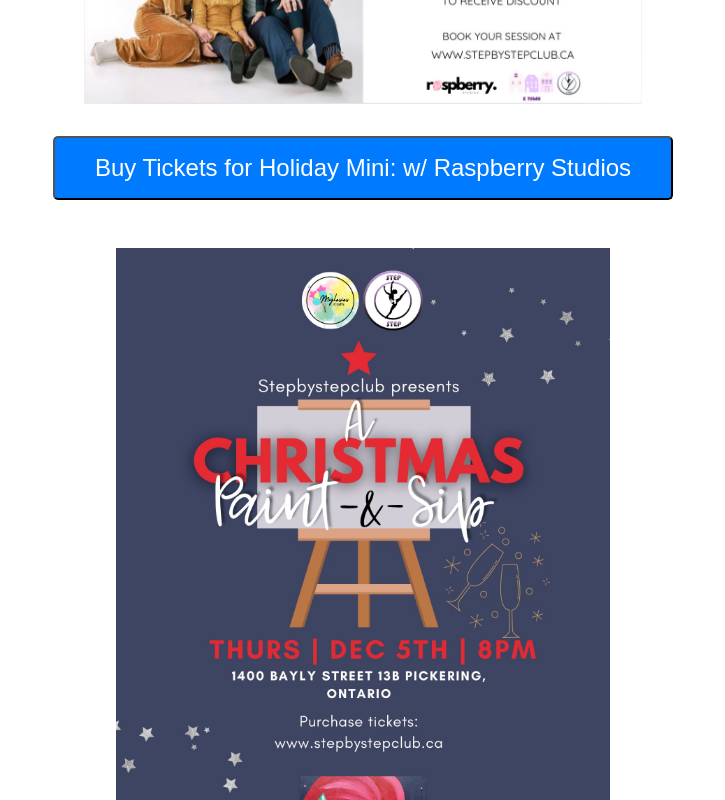
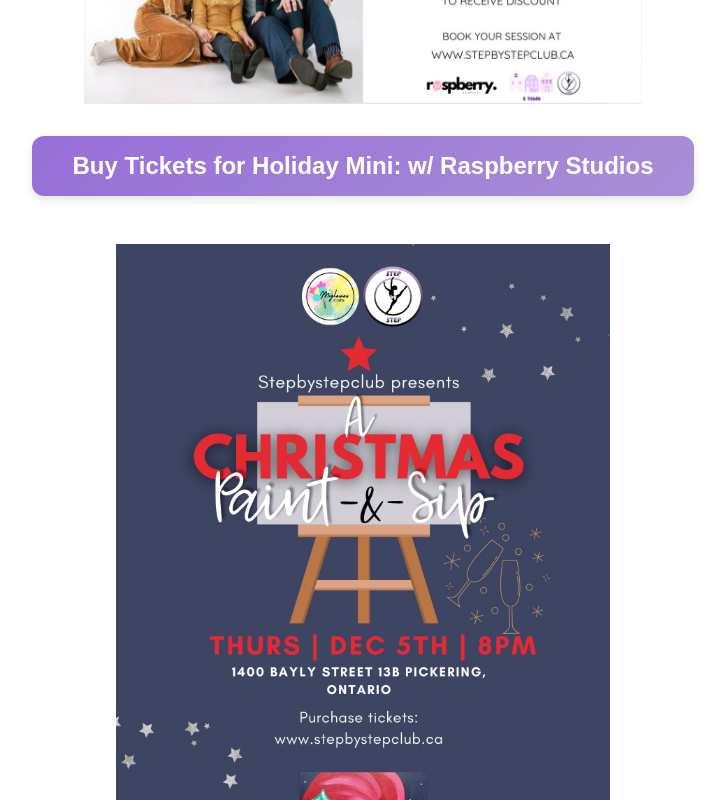
Before and after one commit to ralphdaryn/stepbystepstars, a React (Create React App) app in the folder client/: page /specialevents in a window 1280 px wide. Shown: the part 1640-2440 px from the top of the page, without its empty margins (277-1002 px from the left). Built offline with nearby package versions, Linux system fonts and the light colour scheme.

Commit message:
remove buttonf or christmas market and replace button color for special events

```diff
--- a/client/src/components/ImageCarouselEvent/ImageCarouselEvent.js
+++ b/client/src/components/ImageCarouselEvent/ImageCarouselEvent.js
@@ -95,6 +95,76 @@
 
 // export default ImageCarouselTwo;
 
+// import "./ImageCarouselEvent.scss";
+// import eventCarousel1 from "../../assets/images/carouselTwo1.jpeg";
+// import eventCarousel2 from "../../assets/images/carouselTwo2.jpeg";
+// import eventCarousel3 from "../../assets/images/carouselTwo3.jpeg";
+// import eventCarousel4 from "../../assets/images/carouselTwo4.jpeg";
+// import eventCarousel5 from "../../assets/images/carouselTwo5.jpeg";
+
+// const ImageCarouselTwo = ({ handleCheckout }) => {
+//   const carouselEvents = [
+//     {
+//       src: eventCarousel1,
+//       eventName: "Holiday Mini: w/ Raspberry Studios",
+//       tickets: 1,
+//       price: 150,
+//     },
+//     {
+//       src: eventCarousel2,
+//       eventName: "Holly Jolly Stokes: Holiday Sip and Paint for Moms",
+//       tickets: 1,
+//       price: 40,
+//     },
+//     {
+//       src: eventCarousel3,
+//       eventName: "Christmas Minis w/ Fazs Photography",
+//       tickets: 1,
+//       price: 150,
+//     },
+//     {
+//       src: eventCarousel4,
+//       eventName: "Cheers to the Holidays: Cocktail Crafting for Moms",
+//       tickets: 1,
+//       price: 60,
+//     },
+//     {
+//       src: eventCarousel5,
+//       eventName: "Step into Christmas: Family Christmas Market",
+//       tickets: 1,
+//       price: 15,
+//     },
+//   ];
+
+//   return (
+//     <div className="image-carousel-event">
+//       {carouselEvents.map((event, index) => (
+//         <div key={index} className="image-carousel-event__item">
+//           <div className="image-carousel-event__container">
+//             <img
+//               className="image-carousel-event__image"
+//               src={event.src}
+//               alt={event.eventName}
+//             />
+//           </div>
+//           <div className="image-carousel-event__button-container">
+//             <button
+//               className="image-carousel-event__button"
+//               onClick={() =>
+//                 handleCheckout(event.eventName, event.tickets, event.price)
+//               }
+//             >
+//               Buy Tickets for {event.eventName}
+//             </button>
+//           </div>
+//         </div>
+//       ))}
+//     </div>
+//   );
+// };
+
+// export default ImageCarouselTwo;
+
 import "./ImageCarouselEvent.scss";
 import eventCarousel1 from "../../assets/images/carouselTwo1.jpeg";
 import eventCarousel2 from "../../assets/images/carouselTwo2.jpeg";
@@ -148,6 +218,7 @@ const ImageCarouselTwo = ({ handleCheckout }) => {
             />
           </div>
           <div className="image-carousel-event__button-container">
+            {index < carouselEvents.length - 1 && ( // Exclude the last button
               <button
                 className="image-carousel-event__button"
                 onClick={() =>
@@ -156,6 +227,7 @@ const ImageCarouselTwo = ({ handleCheckout }) => {
               >
                 Buy Tickets for {event.eventName}
               </button>
+            )}
           </div>
         </div>
       ))}
--- a/client/src/components/ImageCarouselEvent/ImageCarouselEvent.scss
+++ b/client/src/components/ImageCarouselEvent/ImageCarouselEvent.scss
@@ -99,6 +99,96 @@
 //   }
 // }
 
+// .image-carousel-event {
+//   width: 100%;
+//   margin: 0 auto;
+
+//   &__item {
+//     margin-bottom: 2rem;
+//     text-align: center;
+
+//     @include tablet {
+//       margin-bottom: 2.5rem;
+//     }
+
+//     @include desktop {
+//       margin-bottom: 3rem;
+//     }
+//   }
+
+//   &__container {
+//     display: flex;
+//     justify-content: center;
+//     align-items: center;
+//     height: 450px;
+//     width: 100%;
+//     overflow: hidden;
+
+//     @include tablet {
+//       height: 600px;
+//       width: 80%; /* Center and reduce width */
+//       margin: 0 auto;
+//     }
+
+//     @include desktop {
+//       height: 700px;
+//       width: 70%; /* Further reduce width for desktop */
+//     }
+//   }
+
+//   &__image {
+//     width: 100%;
+//     height: 100%;
+//     object-fit: cover;
+
+//     @include tablet {
+//       object-fit: contain; /* Display full image for larger screens */
+//     }
+
+//     @include desktop {
+//       object-fit: contain;
+//     }
+//   }
+
+//   &__button-container {
+//     margin-top: 1rem;
+
+//     @include tablet {
+//       margin-top: 1.5rem;
+//     }
+
+//     @include desktop {
+//       margin-top: 2rem;
+//     }
+//   }
+
+//   &__button {
+//     display: inline-block;
+//     padding: 0.5rem 1.5rem;
+//     background-color: #007bff;
+//     color: white;
+//     text-decoration: none;
+//     font-size: 1rem;
+//     border-radius: 5px;
+//     cursor: pointer;
+//     transition: background-color 0.3s;
+
+//     @include tablet {
+//       font-size: 1.25rem;
+//       padding: 0.75rem 2rem;
+//     }
+
+//     @include desktop {
+//       font-size: 1.5rem;
+//       padding: 1rem 2.5rem;
+//     }
+
+//     &:hover {
+//       background-color: #0056b3;
+//     }
+//   }
+// }
+
 .image-carousel-event {
   width: 100%;
   margin: 0 auto;
@@ -164,14 +254,16 @@
 
   &__button {
     display: inline-block;
-    padding: 0.5rem 1.5rem;
-    background-color: #007bff;
-    color: white;
-    text-decoration: none;
-    font-size: 1rem;
-    border-radius: 5px;
+    padding: 0.6rem 1.2rem;
+    font-size: 1.1rem;
+    font-weight: 700;
+    color: #fff;
+    background: linear-gradient(135deg, #976ed9, #a98fd5);
+    border: none;
+    border-radius: 12px;
     cursor: pointer;
-    transition: background-color 0.3s;
+    box-shadow: 0 4px 8px rgba(0, 0, 0, 0.1);
+    transition: background-color 0.3s ease, box-shadow 0.3s ease;
 
     @include tablet {
       font-size: 1.25rem;
@@ -184,7 +276,13 @@
     }
 
     &:hover {
-      background-color: #0056b3;
+      background: linear-gradient(135deg, #b183e7, #9c74e4);
+      box-shadow: 0 6px 12px rgba(0, 0, 0, 0.2);
+    }
+
+    &:focus {
+      outline: none;
+      box-shadow: 0 0 5px rgba(151, 110, 217, 0.8);
     }
   }
 }
```
Lines whose indentation alone changed are shown as unchanged.
